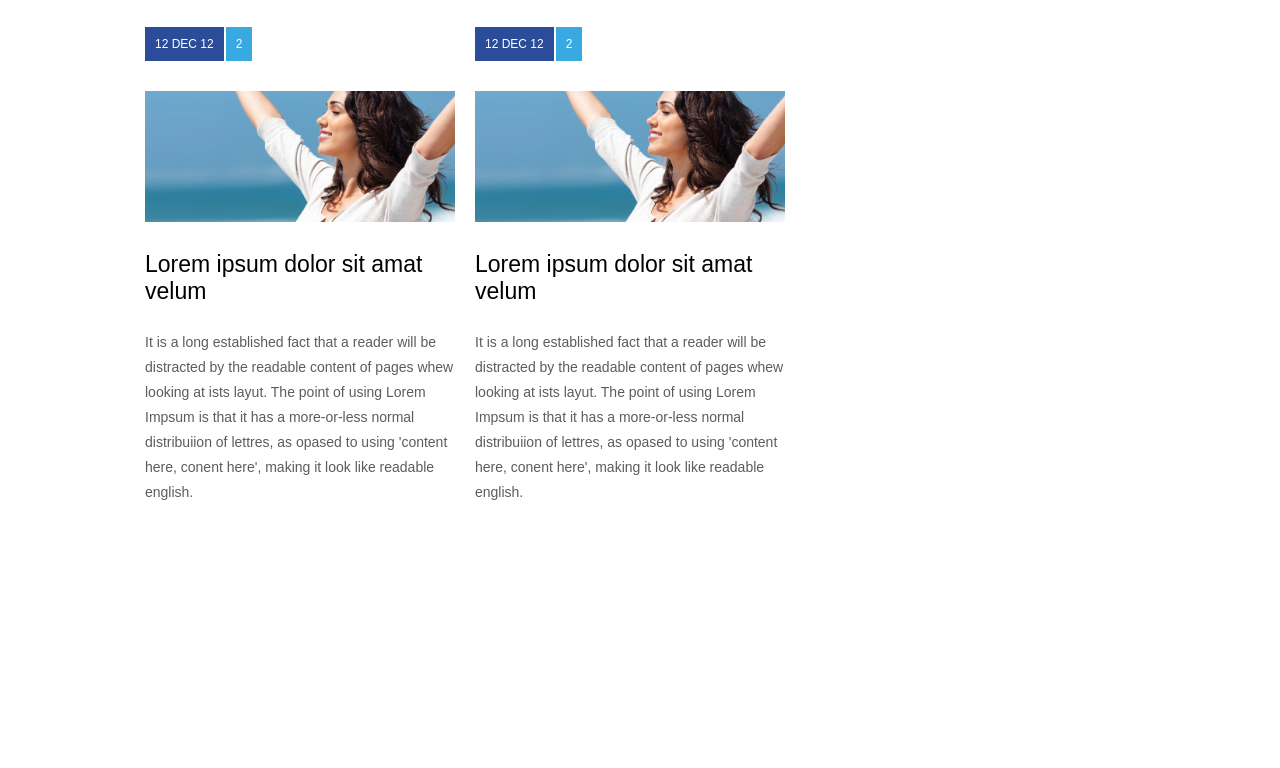
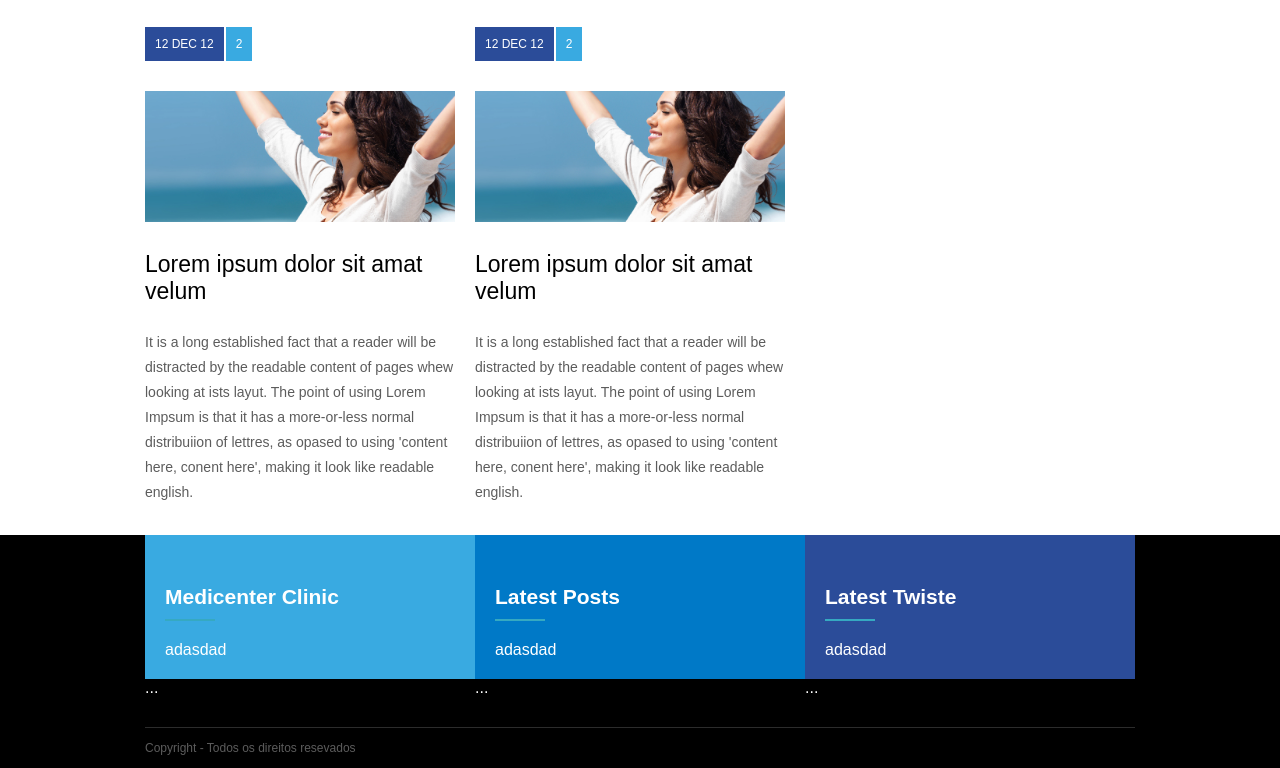
Before and after one commit to RafaelHelisson/projetomedicente, a plain HTML site: page index.html in a window 1280 px wide. Shown: the part 1864-2632 px from the top of the page. Before the commit the page ends 2399 px from the top, so only its background shows below. Drawn offline with Linux system fonts and the light colour scheme.

Commit message:
segundo commit

```diff
--- a/assets/css/style.css
+++ b/assets/css/style.css
@@ -234,3 +234,59 @@ article .news_resume {
     font-size: 14px;
     margin-bottom: 30px;
 }
+
+footer {
+    background-color: #000;
+    display: flex;
+    justify-content: center;
+
+}
+
+.footer_menu {
+    display: flex;
+
+}
+
+.fm_1, .fm_2, .fm_3 {
+    flex: 1;
+    color: white;
+    padding: 20px;
+}
+
+.fm_1 {
+    background-color: #39aae1;
+}
+
+.fm_2 {
+    background-color: #0079c7;
+}
+
+.fm_3 {
+    background-color: #2b4c99;
+}
+
+.footer_area {
+    display: flex;
+}
+
+.footer_areaitem {
+    flex: 1;
+    color: white;
+}
+
+.flexColumn {
+    flex-direction: column;
+}
+
+footer .widget_title_text {
+    color: #ffffff;
+}
+
+.footer_copy {
+    border-top: 1px solid #2c2c2c;
+    height: 40px;
+    line-height: 40px;
+    color: #5c5c5c;
+    font-size: 12px;
+    margin-top: 30px;
+}
--- a/index.html
+++ b/index.html
@@ -229,5 +229,64 @@
     </div>
    </section>
 
+   <footer>
+
+        <div class="container flexColumn">
+            <div class="footer_menu">
+                <div class="fm_1">
+                    <div class="widget">
+                        <div class="widget_title">
+                            <div class="widget_title_text">Medicenter Clinic</div>
+                            <div class="widget_title_bar"></div>
+                        </div>
+                        <div class="widget_body">
+                            adasdad
+                        </div>
+                    </div>
+                </div>
+                <div class="fm_2">
+                    <div class="widget">
+                        <div class="widget_title">
+                            <div class="widget_title_text">Latest Posts</div>
+                            <div class="widget_title_bar"></div>
+                        </div>
+                        <div class="widget_body">
+                            adasdad
+                        </div>
+                    </div>
+                </div>
+                <div class="fm_3">
+                    <div class="widget">
+                        <div class="widget_title">
+                            <div class="widget_title_text">Latest Twiste</div>
+                            <div class="widget_title_bar"></div>
+                        </div>
+                        <div class="widget_body">
+                            adasdad
+                        </div>
+                    </div>
+                </div>
+            </div>
+
+            <div class="footer_area">
+                <div class="footer_areaitem">
+                    ...
+                </div>
+                <div class="footer_areaitem">
+                    ...
+                </div>
+                <div class="footer_areaitem">
+                    ...
+                </div>
+            </div>
+
+            <div class="footer_copy">
+                Copyright - Todos os direitos resevados
+            </div>
+
+        </div>
+
+   </footer>
+
 </body>
 </html>
```
